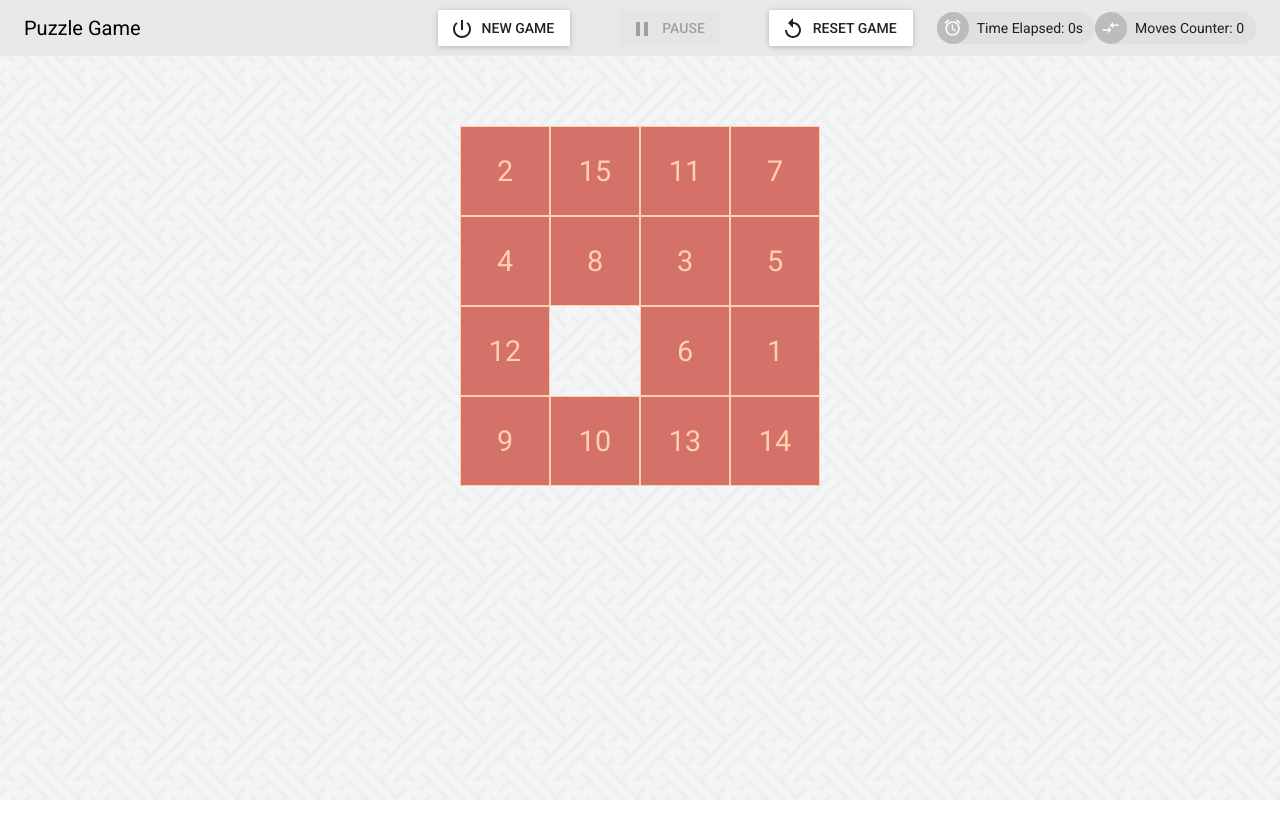
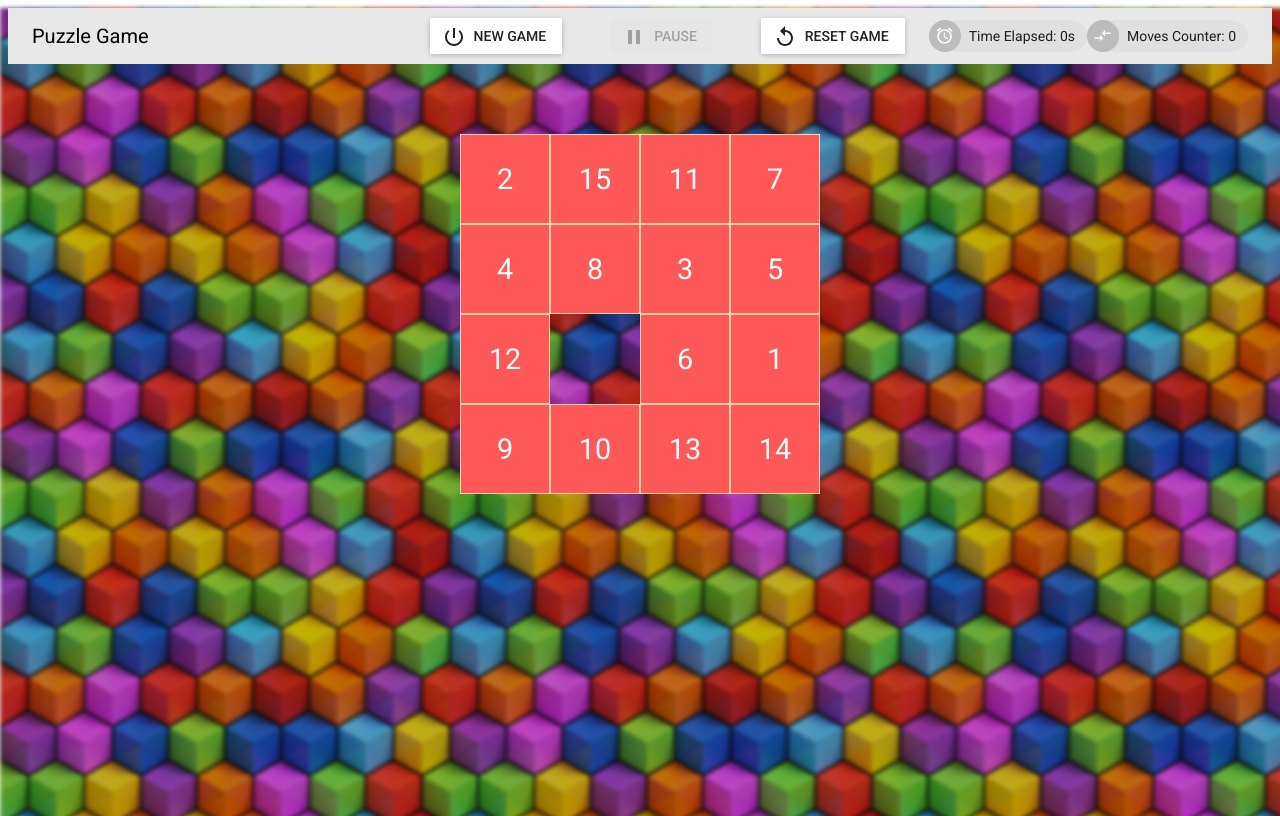
Before and after one commit to vladyslav-n/Frontend-Game, a React app: page / in a window 1280 px wide. Built offline with nearby package versions, Linux system fonts and the light colour scheme; what react-tap-event-plugin would draw is missing.

Commit message:
style_update

```diff
--- a/src/components/Tile.js
+++ b/src/components/Tile.js
@@ -59,13 +59,13 @@ export default styled(Tile)`
   justify-content: center;
   align-items: center;
   cursor: pointer;
-  background-color: ${props => props.correct ? '#226666' : '#D4726A'};
+  background-color: ${props => props.correct ? '#08a0a0' : '#ff5858'};
   transition-property: top, left, background-color;
   transition-duration: .300s;
   transition-timing-function: ease-in;
 
   .tile-number {
-    color: #FFD1AA;
+    color: #ffffff;
     font-weight: 400;
     font-size: 1.8em;
     user-select: none;
--- a/src/index.js
+++ b/src/index.js
@@ -12,7 +12,7 @@ injectTapEventPlugin();
 
 const MuiTheme = () => (
   <MuiThemeProvider>
-    <App level={levelFactory(4 ** 2)} />
+    <App className="content" level={levelFactory(4 ** 2)} />
   </MuiThemeProvider>
 );
 
--- a/src/styles/index.css
+++ b/src/styles/index.css
@@ -6,9 +6,36 @@
   -webkit-text-size-adjust: none;
 }
 
-body {
+
+
+.content {
+  /* this is needed or the background will be offset by a few pixels at the top */
   margin: 0;
   padding: 0;
   font-family: 'Roboto', sans-serif;
-  background: url('background.png') repeat;
+  z-index: 9999;
+  overflow: auto;
+  position: relative;
 }
+
+.content:before {
+  content: "";
+  position: fixed;
+  left: 0;
+  right: 0;
+  z-index: -1;
+
+  /* display: block; */
+  background: url('background.jpg') repeat;
+  /* background-size:cover; */
+  width: 500%;
+  height: 500%;
+
+  -webkit-filter: blur(3px);
+  -moz-filter: blur(3px);
+  -o-filter: blur(3px);
+  -ms-filter: blur(3px);
+  /* filter: blur(3px); */
+  filter: brightness(75%) blur(2px);
+
+}
```
Also changed, not shown: src/styles/background.jpg (added), src/styles/background.png (deleted), 1 other file.
